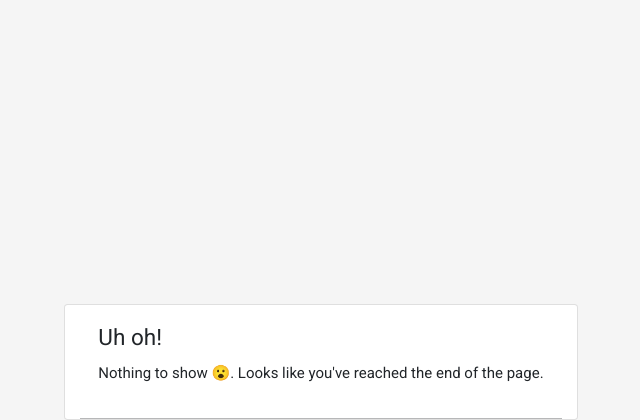
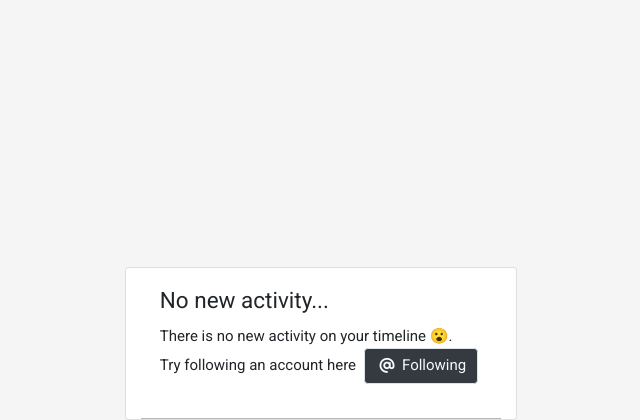
Before and after one commit to hugoacfs/tailor-feed, a PHP site: page /index.php in a window 1280 px wide. Shown: the part 380-800 px from the top of the page, without its empty margins (319-959 px from the left). Run offline with PHP 8.4, Linux system fonts and the light colour scheme; data comes from the database, SQL or seed files in the repository; data that the repository does not hold is empty; some libraries are stand-ins or nearby versions.

Commit message:
improving no new activity message

```diff
--- a/classes/User.php
+++ b/classes/User.php
@@ -259,12 +259,16 @@ class User
          * will be displayed
          */
         if (!$builder) {
-            $message = "Nothing to show 😮. Looks like you've reached the end of the page.";
+            $button =  '<button type="button" class="pages-btn btn btn-dark btn-outline-light mr-1 ml-1 border" data-toggle="modal" data-content="pages" data-target="#pagesModal">
+                            <span class="fas fa-at menu-fa" aria-hidden="true"></span>
+                            <span class="preferences-btn-text">Following</span>
+                        </button>';
+            $message = "There is no new activity on your timeline 😮. <br> Try following an account here " . $button;
             return '
             <div id="end-news" class="card-body ">
                     <h4 class="card-title">
                         <a class=" card-link">
-                            Uh oh!
+                            No new activity...
                         </a>
                     </h4>
                     <p class="card-text">' . $message . '</p>
--- a/inc/html/nav.php
+++ b/inc/html/nav.php
@@ -17,14 +17,14 @@ function displayHomeLink($pageId)
 }
 function displayPagesBtn()
 {
-    echo '<button id="pages-btn" type="button" class="btn btn-outline-light mr-1 ml-1" data-toggle="modal" data-target="#pagesModal">
+    echo '<button id="pages-btn" type="button" class="pages-btn btn btn-outline-light mr-1 ml-1" data-toggle="modal" data-target="#pagesModal">
             <span class="fas fa-at menu-fa"></span>
             <span class="preferences-btn-text">Following</span>
           </button>';
 }
 function displayTopicsBtn()
 {
-    echo '<button id="topics-btn" type="button" class="btn btn-outline-light mr-1 ml-1" data-toggle="modal" data-target="#topicsModal">
+    echo '<button id="topics-btn" type="button" class="topics-btn btn btn-outline-light mr-1 ml-1" data-toggle="modal" data-target="#topicsModal">
             <span class="menu-fa fas fa-hashtag"></span>
             <span class="preferences-btn-text">Topics</span>
           </button>';
--- a/js/modal.js
+++ b/js/modal.js
@@ -11,7 +11,7 @@ define(['jquery', 'lodash', 'toggle'], function ($, _) {
             leading: true
         });
         // AJAX - it populates the modal upon opening (btn click)
-        $("body").on("click", "#" + modalType + "-btn", _.debounce(function () {
+        $("body").on("click", "." + modalType + "-btn", _.debounce(function () {
             ajaxPages = $.ajax({
                 url: "inc/php/load-" + modalType + ".php",
                 type: 'POST',
```
